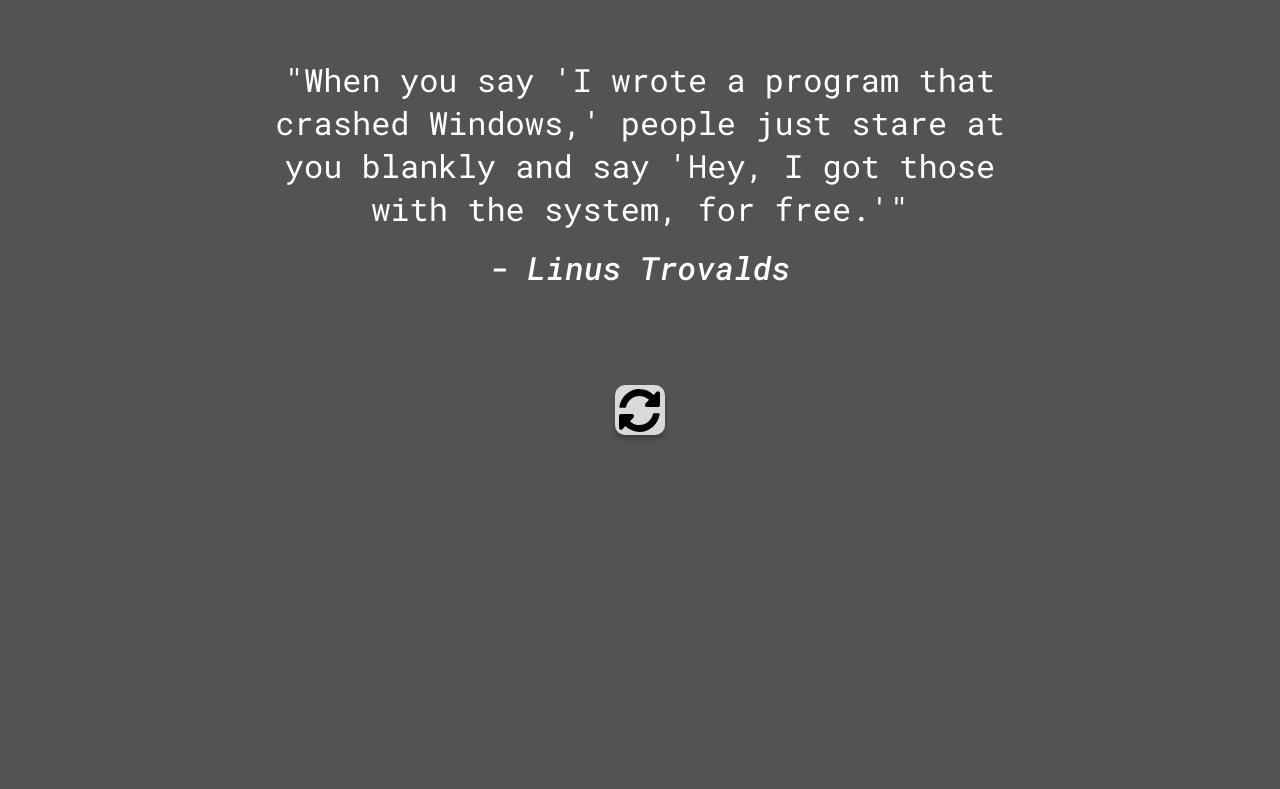
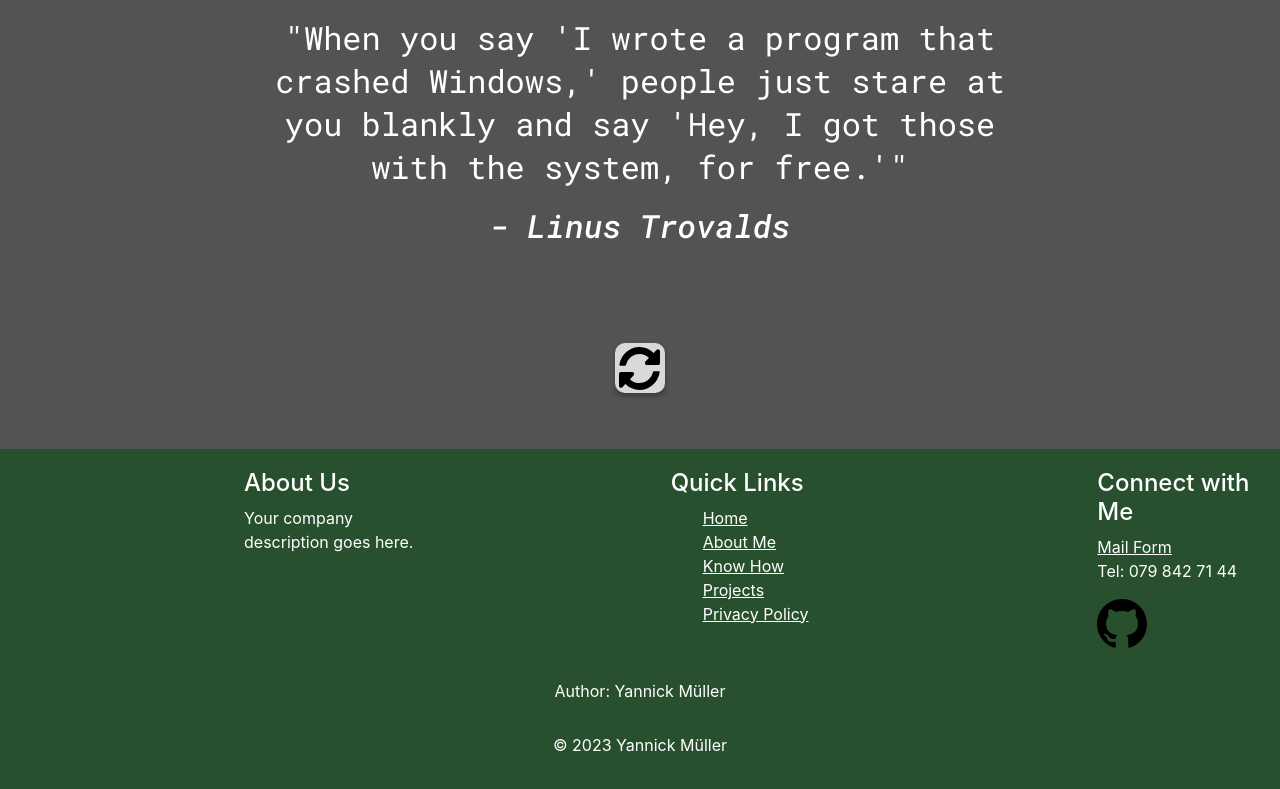
Before and after one commit to bmit-muy/muy.bm-it.ch_JSreact, a React (Create React App) app in the folder portfolio/: page /home in a window 1280 px wide. Shown: the part 297-1086 px from the top of the page. Before the commit the page ends 800 px from the top, so only its background shows below. Built offline with nearby package versions, Linux system fonts and the light colour scheme; a web font is replaced by a local one.

Commit message:
Navbar überarbeitet

```diff
--- a/portfolio/package.json
+++ b/portfolio/package.json
@@ -3,6 +3,7 @@
   "version": "0.1.0",
   "private": true,
   "dependencies": {
+    "@fortawesome/react-fontawesome": "^0.2.0",
     "@testing-library/jest-dom": "^5.17.0",
     "@testing-library/react": "^13.4.0",
     "@testing-library/user-event": "^13.5.0",
--- a/portfolio/src/App.css
+++ b/portfolio/src/App.css
@@ -17,11 +17,11 @@
   flex-shrink: 0;
   font-size: calc(10px + 2vmin);
   color: white;
+  position: sticky;
 }
 
-.App-footer {
-  background-color: #28502E;
-}
+
+
 
 
 .App-button  {
@@ -38,12 +38,14 @@
   padding: 0.5rem 1rem ;
   flex-shrink: 0;
   display: inline;
+  position: sticky;
 }
 
 .App-link{
   text-decoration: none;
   font-family: "Roboto Mono";
   color: #000;
+  position: sticky;
 }
 
 
@@ -73,6 +75,7 @@
   padding-right: 1rem;
   flex-shrink: 0;
   display: inline;
+  position: sticky;
 }
 
 
@@ -129,3 +132,43 @@
   padding-right: 15rem;
 
 }
+/* Footer Styles */
+
+.footer-container {
+  display: flex;
+  justify-content: space-around;
+  align-items: flex-start;
+}
+
+.footer-column {
+  flex: 1;
+  padding-left: 14rem;
+  justify-content: center;
+  margin-left: 20px;
+
+}
+
+.footer {
+  background-color: #28502E;
+  color: #fff;
+  padding: 20px 0;
+
+}
+.footer-column ul li a {
+  color: white;
+}
+
+.footer-column ul {
+  list-style: none;
+}
+
+.footer-column a:link {
+  color: white;
+}
+
+.footer-author,
+.footer-bottom {
+  margin-top: 20px;
+  padding-top: 10px;
+  text-align: center;
+}
--- a/portfolio/src/App.js
+++ b/portfolio/src/App.js
@@ -4,11 +4,15 @@
 import Know_how from './pages/know_how';
 import Projects from './pages/projects';
 import { BrowserRouter, Routes, Route } from 'react-router-dom';
+import Footer from "./components/Footer";
+import Navbar from "./components/Navbar";
+
 
 
 function App() {
   return (
     <div className="App">
+      <Navbar />
       <BrowserRouter>
         <Routes>
           <Route index element={<Home />} />
@@ -18,6 +22,7 @@
           <Route path='/projects' element={<Projects />} />
         </Routes>
       </BrowserRouter>
+      <Footer />
     </div>
   );
 }
--- a/portfolio/src/Components/Footer.js
+++ b/portfolio/src/Components/Footer.js
@@ -1,9 +1,44 @@
+import React from 'react';
+
+
+
 const Footer = () => {
-    return (
-        <div>
+  return (
+    <footer className="footer">
+      <div className="footer-container">
+        <div className="footer-column">
+          <h4>About Us</h4>
+          <p>Your company description goes here.</p>
+        </div>
+        <div className="footer-column">
+          <h4>Quick Links</h4>
+          <ul>
+            <li><a href="/home">Home</a></li>
+            <li><a href="/about_me">About Me</a></li>
+            <li><a href="/know_how">Know How</a></li>
+            <li><a href="/projects">Projects</a></li>
+            <li><a href="placeholder_link_to_privacy_policy.pdf" target="_blank" rel="noopener noreferrer">Privacy Policy</a></li>
+          </ul>
+        </div>
+        <div className="footer-column">
+          <h4>Connect with Me</h4>
+          <a href="Placeholder" target="_blank"> Mail Form</a>
+          <p>Tel: 079 842 71 44</p>
+
+          <a href="https://github.com/bmit-muy" target="_blank" rel="noopener noreferrer">
+          <svg xmlns="http://www.w3.org/2000/svg" width="50" height="50" viewBox="0 0 24 24"><path d="M12 0c-6.626 0-12 5.373-12 12 0 5.302 3.438 9.8 8.207 11.387.599.111.793-.261.793-.577v-2.234c-3.338.726-4.033-1.416-4.033-1.416-.546-1.387-1.333-1.756-1.333-1.756-1.089-.745.083-.729.083-.729 1.205.084 1.839 1.237 1.839 1.237 1.07 1.834 2.807 1.304 3.492.997.107-.775.418-1.305.762-1.604-2.665-.305-5.467-1.334-5.467-5.931 0-1.311.469-2.381 1.236-3.221-.124-.303-.535-1.524.117-3.176 0 0 1.008-.322 3.301 1.23.957-.266 1.983-.399 3.003-.404 1.02.005 2.047.138 3.006.404 2.291-1.552 3.297-1.23 3.297-1.23.653 1.653.242 2.874.118 3.176.77.84 1.235 1.911 1.235 3.221 0 4.609-2.807 5.624-5.479 5.921.43.372.823 1.102.823 2.222v3.293c0 .319.192.694.801.576 4.765-1.589 8.199-6.086 8.199-11.386 0-6.627-5.373-12-12-12z"/></svg>
+          </a>
 
         </div>
-     );
-}
+      </div>
+      <div className="footer-author">
+        <p>Author: Yannick Müller</p>
+      </div>
+      <div className="footer-bottom">
+        <p>&copy; {new Date().getFullYear()} Yannick Müller</p>
+      </div>
+    </footer>
+  );
+};
 
 export default Footer;
--- a/portfolio/src/Components/Navbar.js
+++ b/portfolio/src/Components/Navbar.js
@@ -1,4 +1,4 @@
-const Navabar = () => {
+const Navbar = () => {
     return (
 	<nav className="App-nav">
 			<ul className="App-nav-pos">
@@ -10,4 +10,4 @@
     </nav> );
 }
 
-export default Navabar;
+export default Navbar;
--- a/portfolio/src/pages/about_me.js
+++ b/portfolio/src/pages/about_me.js
@@ -3,9 +3,6 @@
 const About_me = () => {
     return (
         <body>
-        <header className="App-header">
-        <Navabar />
-        </header>
         <h1 className="App-title-font">About Me</h1>
 
 
--- a/portfolio/src/pages/home.js
+++ b/portfolio/src/pages/home.js
@@ -1,20 +1,18 @@
-import Navabar from "../components/Navbar";
+import Navbar from "../components/Navbar";
 import Quotes from "../components/Quotes";
-
+import Footer from "../components/Footer";
 
 
 
 const Home = () => {
     return (
         <body>
-            <header className="App-header">
-                <Navabar />
-            </header>
+                { /* <Navabar /> */ }
                 <h1 className="App-title-font">Welcome</h1>
                 <h2 className="App-quotes-title">Random Quotes</h2>
                 <Quotes />
             <footer>
-
+            { /* <Footer /> */ }
             </footer>
 
         </body>
--- a/portfolio/src/pages/know_how.js
+++ b/portfolio/src/pages/know_how.js
@@ -2,10 +2,6 @@
 
 const Know_how = () => {
     return (<body>
-        <header className="App-header">
-        <Navabar />
-
-        </header>
         <h1 className="App-title-font">Know How</h1>
 
         </body>
--- a/portfolio/src/pages/projects.js
+++ b/portfolio/src/pages/projects.js
@@ -2,9 +2,6 @@
 
 const Projects = () => {
     return (<body>
-    <header className="App-header">
-    <Navabar />
-    </header>
     <h1 className="App-title-font">Projects</h1>
 
 
```
Also changed, not shown: 1 other file (tests, documents, lock files or other folders).
